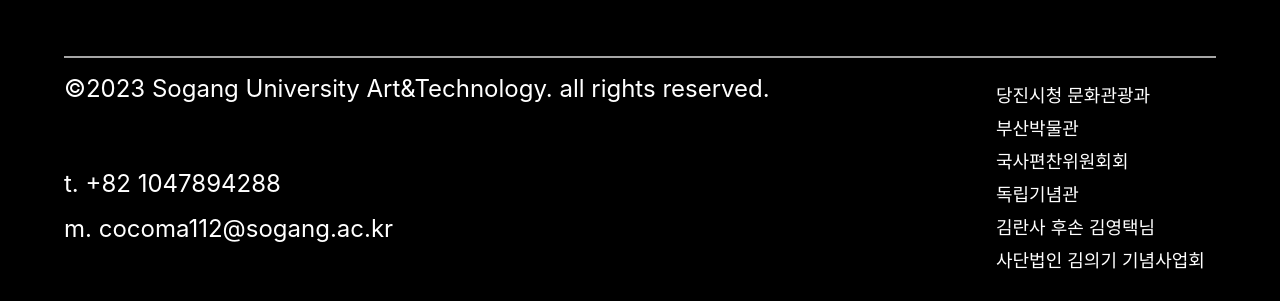
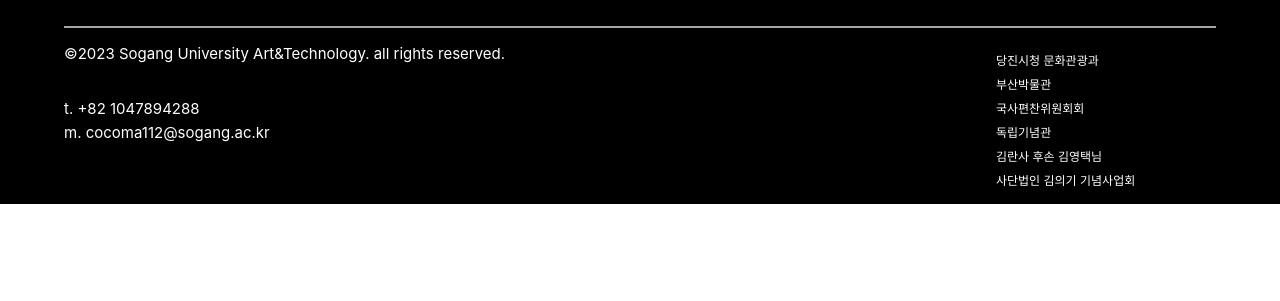
Before and after one commit to rmdnps10/dazzling-greetings, a React (Create React App) app: page /detail in a window 1280 px wide. Shown: the part 802-1103 px from the top of the page. After the commit the page ends 1006 px from the top, so only its background shows below. Built offline with nearby package versions, Linux system fonts and the light colour scheme; a web font is replaced by a local one.

Commit message:
Feat: 인트로 보여주고 나서 인물 클릭 시 오디오 재생

```diff
--- a/src/components/Footer.js
+++ b/src/components/Footer.js
@@ -5,16 +5,16 @@
 function Footer() {
   return (
     <FooterContainer>
-      <Space height={"58px"} />
+      <Space height={"28px"} />
       <FooterWrapper>
         <LeftSide>
           <Space height={"16px"} />
           <Text>
             ©2023 Sogang University Art&Technology. all rights reserved.
           </Text>
-          <Space height={"66px"} />
+          <Space height={"36px"} />
           <Text>t. +82 1047894288</Text>
-          <Space height={"16px"} />
+          <Space height={"5px"} />
           <Text>m. cocoma112@sogang.ac.kr</Text>
         </LeftSide>
         <RightSide>
@@ -31,7 +31,7 @@
   );
 }
 const FooterContainer = styled.div`
-  height: 306px;
+  height: 206px;
   width: 100%;
   background-color: black;
 `;
@@ -46,7 +46,7 @@
 const Text = styled.div`
   color: #fff;
   font-family: Inter;
-  font-size: 24px;
+  font-size: 15px;
   font-style: normal;
   font-weight: 400;
   line-height: normal;
@@ -64,7 +64,7 @@
   text-align: left;
   color: #fff;
   font-family: Inter;
-  font-size: 18px;
+  font-size: 12px;
   font-style: normal;
   font-weight: 400;
   line-height: normal;
--- a/src/page/DetailPage.js
+++ b/src/page/DetailPage.js
@@ -9,7 +9,7 @@
 import Space from "../components/Space";
 import LastCaptionMessage from "../components/LastCaptionMessage";
 import Footer from "../components/Footer";
-import audio from "../assets/mp3/김란사.mp3";
+import voice from "./voice.mp3";
 function DetailPage() {
   const [isShowFirstIntro, setIsShowFirstIntro] = useState(true);
   const [isShowSelector, setIsShowSelector] = useState(true);
@@ -28,6 +28,7 @@
   useEffect(() => {
     setTimeout(() => {
       setIsShowFirstIntro(false);
+      setIsShowSelector(false);
     }, 3000);
   }, []);
   const handleScroll = () => {
@@ -108,15 +109,19 @@
   // 푸터 영역으로 가면 Selector보이지 않게설정
   const handleScrollWindow = () => {
     const scrollY = window.scrollY;
-    if (scrollY > 100) {
+    if (scrollY > 10) {
       setIsShowSelector(false);
     } else {
       setIsShowSelector(true);
     }
   };
+
+  const onClickAudioPlay = () => {
+    const audio = new Audio(voice);
+    audio.play();
+  };
   useEffect(() => {
     window.addEventListener("scroll", handleScrollWindow);
-
     return () => {
       window.removeEventListener("scroll", handleScrollWindow);
     };
@@ -136,7 +141,11 @@
               moveScroll={moveScroll}
             />
             <BackgroundImageStickyBox>
-              <BackgroundImage src={김란사} scrollState={scrollState} />
+              <BackgroundImage
+                src={김란사}
+                scrollState={scrollState}
+                onClick={onClickAudioPlay}
+              />
               <FirstCaptionStickyBox>
                 <Space height={"300px"} />
                 <CaptionMessage
```
Also changed, not shown: 1 other file (tests, documents, lock files or other folders).
